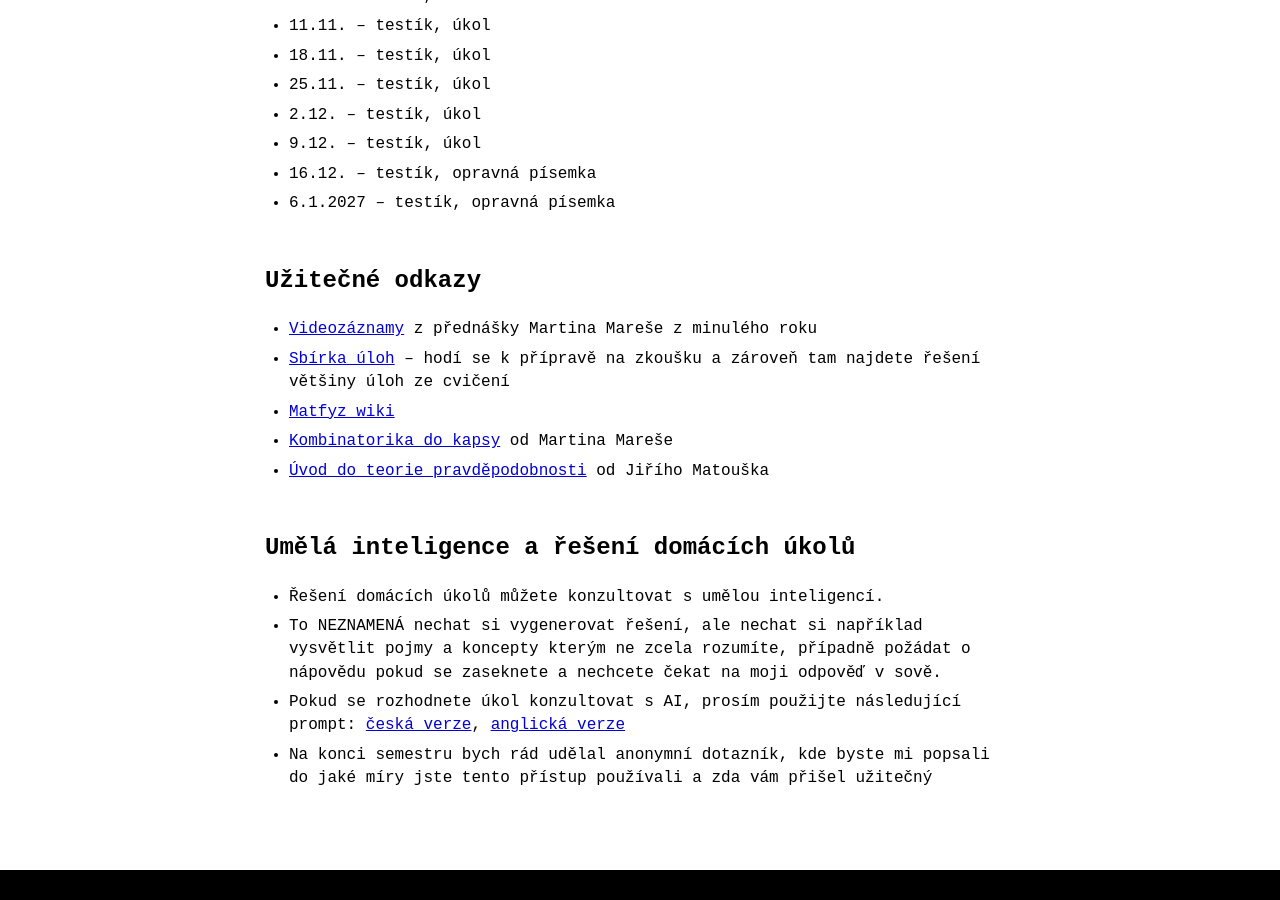
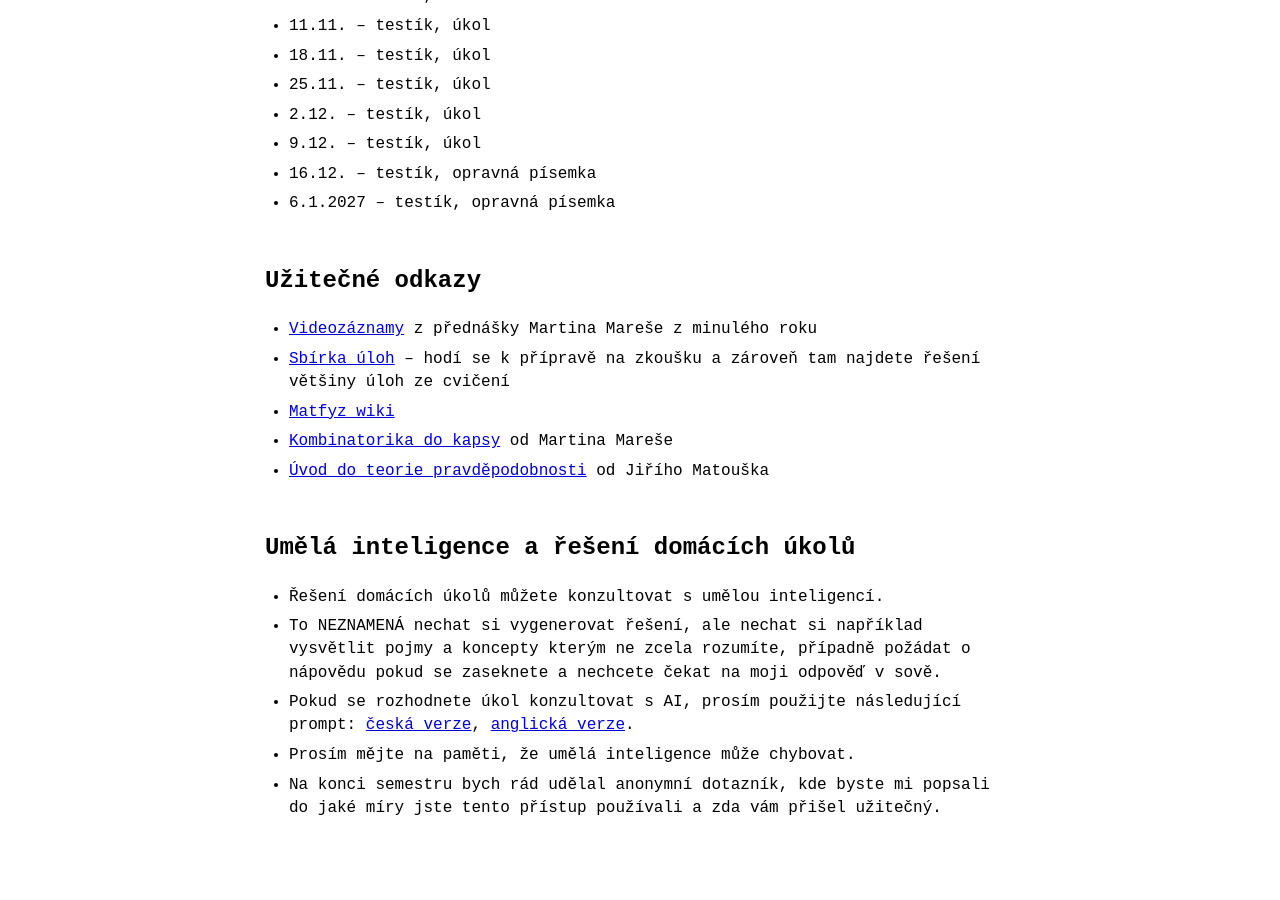
Before and after one commit to Couleslaw/couleslaw.github.io, a Jekyll site: the page built from teaching/2627/dm/index.md, in a window 1280 px wide and 900 px high, scrolled down 1954 px. Built offline with Jekyll 4.4.1, drawn with Linux system fonts in a browser that asks for light colours; before the commit the page ends 2824 px from its top, so only the background shows below that.

Commit message:
update dm

```diff
--- a/teaching/2627/dm/index.md
+++ b/teaching/2627/dm/index.md
@@ -77,5 +77,6 @@ Podle [pravidel pro organizaci studia](https://www.mff.cuni.cz/cs/vnitrni-zalezi
 
 - Řešení domácích úkolů můžete konzultovat s umělou inteligencí.
 - To NEZNAMENÁ nechat si vygenerovat řešení, ale nechat si například vysvětlit pojmy a koncepty kterým ne zcela rozumíte, případně požádat o nápovědu pokud se zaseknete a nechcete čekat na moji odpověď v sově.
-- Pokud se rozhodnete úkol konzultovat s AI, prosím použijte následující prompt: [česká verze](prompt_cs.txt), [anglická verze](prompt_en.txt)
-- Na konci semestru bych rád udělal anonymní dotazník, kde byste mi popsali do jaké míry jste tento přístup používali a zda vám přišel užitečný
+- Pokud se rozhodnete úkol konzultovat s AI, prosím použijte následující prompt: [česká verze](prompt_cs.txt), [anglická verze](prompt_en.txt).
+- Prosím mějte na paměti, že umělá inteligence může chybovat.
+- Na konci semestru bych rád udělal anonymní dotazník, kde byste mi popsali do jaké míry jste tento přístup používali a zda vám přišel užitečný.
```
Also changed, not shown: 1 other file.
